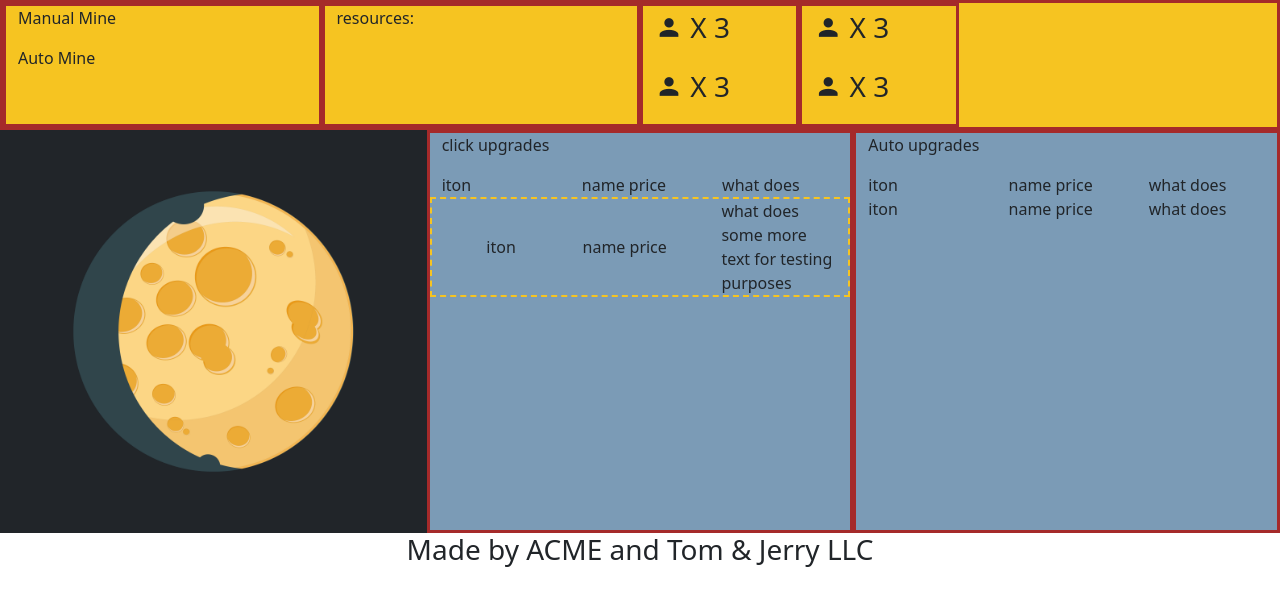
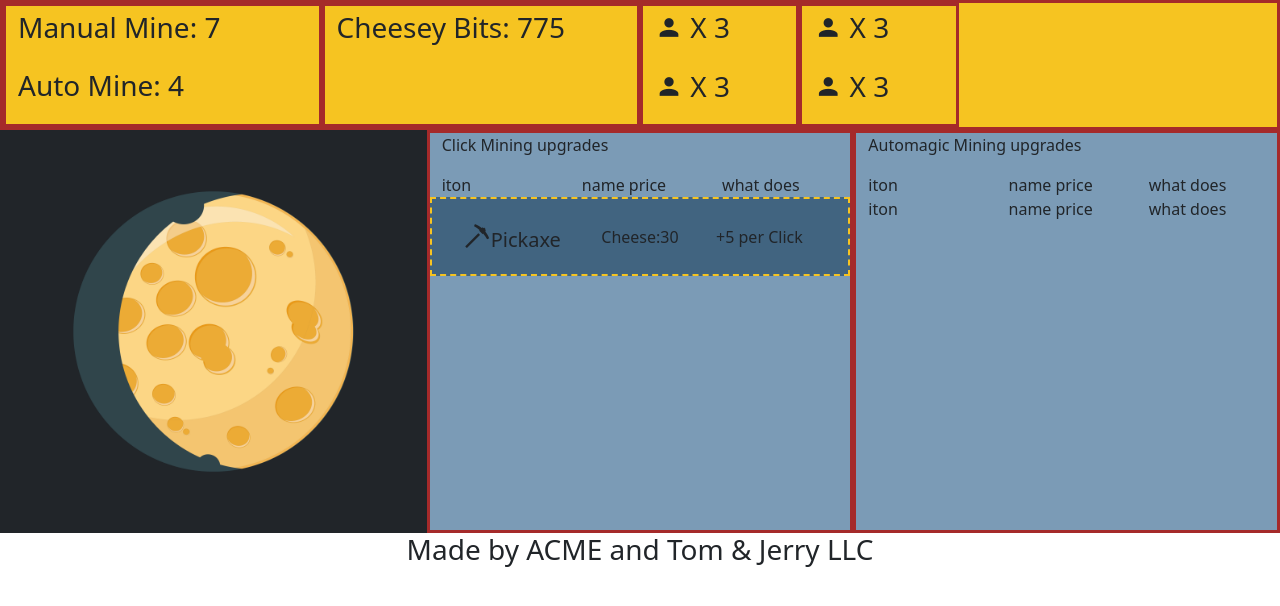
Before and after one commit to Jacobzeme8/checkpoint-2, a plain HTML site: page index.html in a window 1280 px wide. Drawn offline with nearby package versions, Linux system fonts and the light colour scheme.

Commit message:
more styling

```diff
--- a/index.html
+++ b/index.html
@@ -11,8 +11,8 @@
   <title>Clicker Title</title>
 
 </head>
-<!-- <style>
-  body.debug .container,
+<style>
+  /* body.debug .container,
   body.debug .container-fluid {
     outline: 2px double blue;
     outline-offset: -2px;
@@ -26,19 +26,19 @@
   body.debug [class*="col-"] {
     outline: 2px dotted forestgreen;
     outline-offset: -3px;
-  }
-</style> -->
+  } */
+</style>
 <body class="debug">
 
   <header>
     <div class="container-fluid">
       <div class="row bg-yellow border-brown">
         <div class="col-3 border-brown">
-          <p>Manual Mine</p>
-          <p>Auto Mine</p>
+          <p class="fs-3" >Manual Mine: 7</p>
+          <p class="fs-3" >Auto Mine: 4</p>
         </div>
         <div class="col-3 border-brown">
-          <p>resources:</p>
+          <p class="fs-3">Cheesey Bits: 775</p>
         </div>
         <div class="col-6">
           <div class="row">
@@ -65,20 +65,20 @@
           <img class="img-fluid" src="Hand-drawn-Moon-phases-infographic-isolated-on-transparent-background-PNG.png">
         </div>
         <div class="col-4 bg-steel border-brown">
-          <p>click upgrades</p>
+          <p>Click Mining upgrades</p>
           <div class="row">
             <div class="col-4">iton</div>
             <div class="col-4">name price</div>
             <div class="col-4">what does</div>
           </div>
-          <div class="row d-flex align-items-center border-yellow">
-            <div class="col-4 text-center">iton</div>
-            <div class="col-4">name price</div>
-            <div class="col-4">what does some more text for testing purposes</div>
+          <div class="row d-flex align-items-center p-3 bg-dark-steel border-yellow">
+            <div class="col-4 text-center"><span class="mdi mdi-pickaxe fs-3"><span class="fs-5">Pickaxe</span></span></div>
+            <div class="col-4 text-center">Cheese:30</div>
+            <div class="col-4">+5 per Click</div>
           </div>
         </div>
         <div class="col-4 bg-steel border-brown">
-          <p>Auto upgrades</p>
+          <p>Automagic Mining upgrades</p>
           <div class="row">
             <div class="col-4">iton</div>
             <div class="col-4">name price</div>
--- a/style.css
+++ b/style.css
@@ -13,3 +13,7 @@
 .border-yellow{
   border: 2px dashed rgb(246, 196, 33);
 }
+
+.bg-dark-steel{
+  background-color: rgb(65, 100, 128);
+}
```
